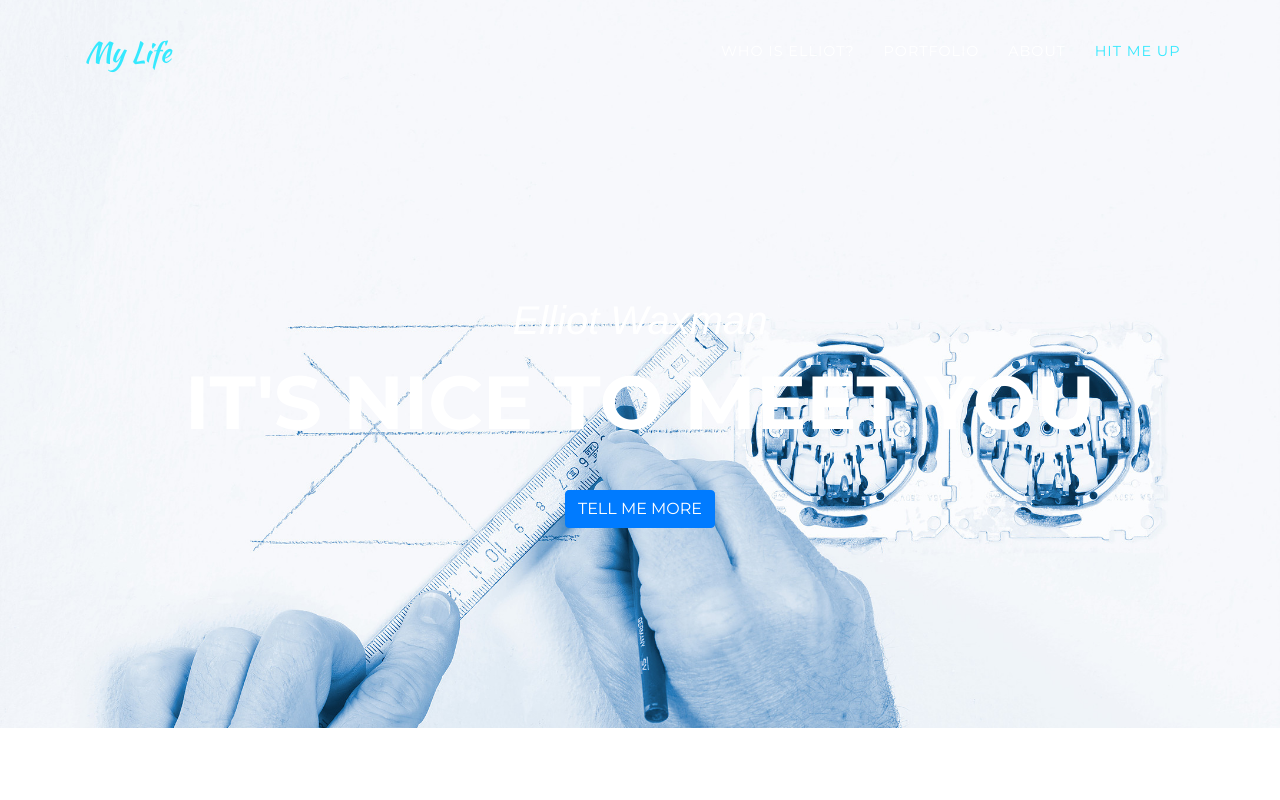
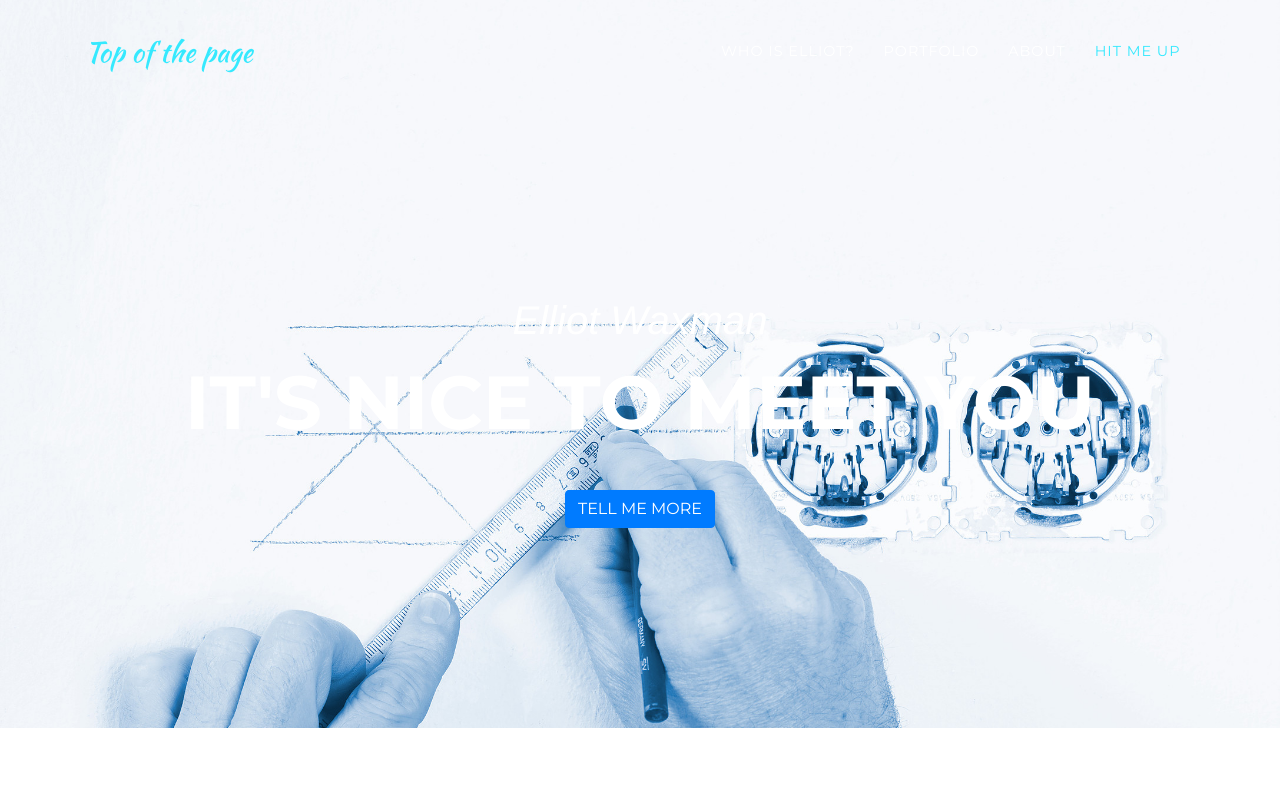
Before and after one commit to ElliotWaxman/elliotwaxman.github.io, a website with bundled scripts: page index.html in a window 1280 px wide. Shown: the top 800 px of the page. Built offline with nearby package versions, Linux system fonts and the light colour scheme; files whose address does not match are found by name; a web font is replaced by a local one.

Commit message:
top of the page

```diff
--- a/index.html
+++ b/index.html
@@ -38,7 +38,7 @@
     <!-- Navigation -->
     <nav class="navbar navbar-expand-lg navbar-dark fixed-top" id="mainNav">
       <div class="container">
-        <a class="navbar-brand js-scroll-trigger" href="#page-top">My Life</a>
+        <a class="navbar-brand js-scroll-trigger" href="#page-top">Top of the page</a>
         <button class="navbar-toggler navbar-toggler-right" type="button" data-toggle="collapse" data-target="#navbarResponsive" aria-controls="navbarResponsive" aria-expanded="false" aria-label="Toggle navigation">
           Menu
           <i class="fa fa-bars"></i>
```
